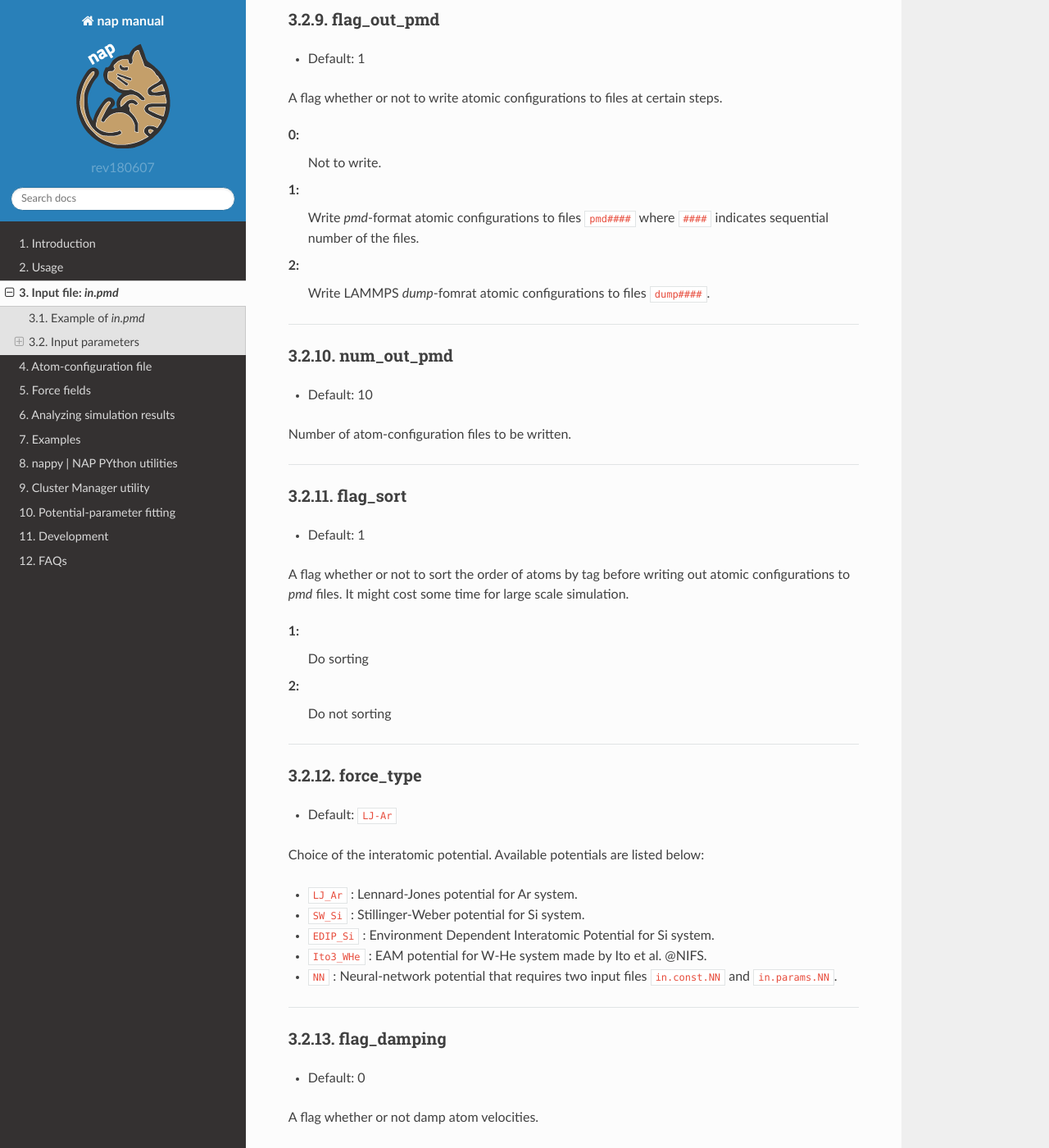
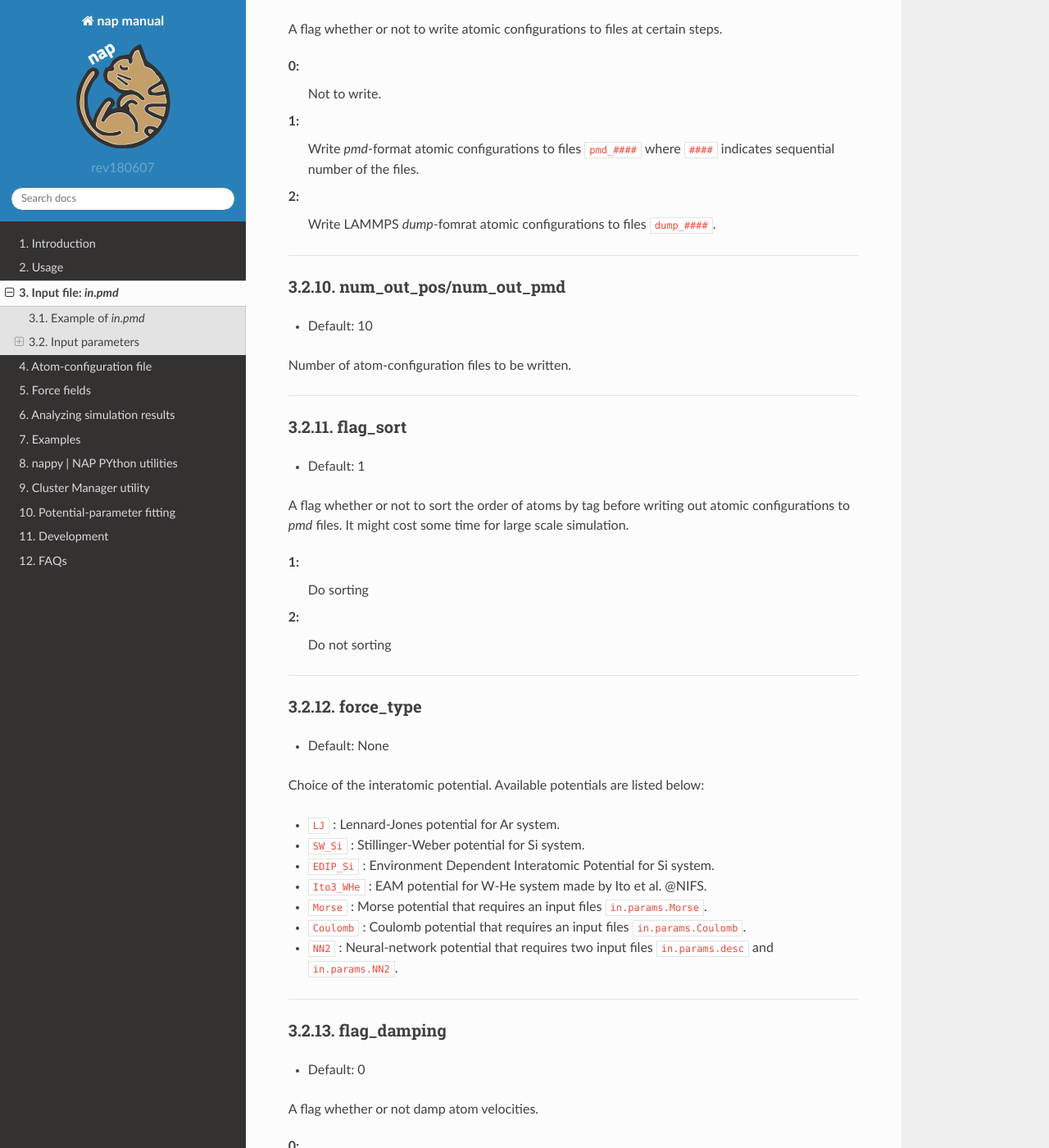
Before and after one commit to ryokbys/nap, a Sphinx documentation site: the page built from doc/in-pmd.rst, in a window 1280 px wide and 1400 px high, scrolled down 4001 px. Shown: the whole window at 82% size. Built offline with Sphinx 7.4.7 and the Read the Docs theme 2.0.0, drawn with Linux system fonts in a browser that asks for light colours; formulas are drawn with MathJax 3; some of the changed text lies outside the part shown.

Commit message:
reduced entries in pmdini format.

```diff
--- a/doc/in-pmd.rst
+++ b/doc/in-pmd.rst
@@ -31,11 +27,10 @@
     min_iteration     10
     num_out_energy    100
 
-    flag_out_pmd      1
-    num_out_pmd       10
-    flag_sort         1
+    flag_out_pos      1
+    num_out_pos       10
 
-    force_type        NN
+    force_type        Morse Coulomb
     cutoff_radius     5.8d0
     cutoff_buffer     0.2d0
 
@@ -82,8 +77,8 @@
 * :ref:`num_iteration`
 * :ref:`min_iteration`
 * :ref:`num_out_energy`
-* :ref:`flag_out_pmd`
-* :ref:`num_out_pmd`
+* :ref:`flag_out_pos`
+* :ref:`num_out_pos`
 * :ref:`flag_sort`
 * :ref:`force_type`
 * :ref:`flag_damping`
@@ -226,9 +221,9 @@
 
 ------------------------
 
-.. _flag_out_pmd:
+.. _flag_out_pos:
 
-flag_out_pmd
+flag_out_pos/flag_out_pmd
 ------------------------------
 
 * Default: 1
@@ -239,16 +234,16 @@
   Not to write.
 
 1:
-  Write *pmd*-format atomic configurations to files ``pmd####`` where ``####`` indicates sequential number of the files.
+  Write *pmd*-format atomic configurations to files ``pmd_####`` where ``####`` indicates sequential number of the files.
 
 2:
-  Write LAMMPS *dump*-fomrat atomic configurations to files ``dump####``.
+  Write LAMMPS *dump*-fomrat atomic configurations to files ``dump_####``.
 
 ------------------------
 
-.. _num_out_pmd:
+.. _num_out_pos:
 
-num_out_pmd
+num_out_pos/num_out_pmd
 ------------------------------
 
 * Default: 10
@@ -281,16 +276,18 @@
 force_type
 ------------------------------
 
-* Default: ``LJ-Ar``
+* Default: None
 
 Choice of the interatomic potential.
 Available potentials are listed below:
 
-* ``LJ_Ar`` : Lennard-Jones potential for Ar system.
+* ``LJ`` : Lennard-Jones potential for Ar system.
 * ``SW_Si`` : Stillinger-Weber potential for Si system.
 * ``EDIP_Si`` : Environment Dependent Interatomic Potential for Si system.
 * ``Ito3_WHe`` : EAM potential for W-He system made by Ito et al. @NIFS.
-* ``NN`` : Neural-network potential that requires two input files ``in.const.NN`` and ``in.params.NN``.
+* ``Morse`` : Morse potential that requires an input files ``in.params.Morse``.
+* ``Coulomb`` : Coulomb potential that requires an input files ``in.params.Coulomb``.
+* ``NN2`` : Neural-network potential that requires two input files ``in.params.desc`` and ``in.params.NN2``.
 
 ------------------------
 
```
Also changed, not shown: other parts of doc/in-pmd.rst (+0 -4 lines), doc/pmd-file.rst (+8 -13 lines), 5 other files.
